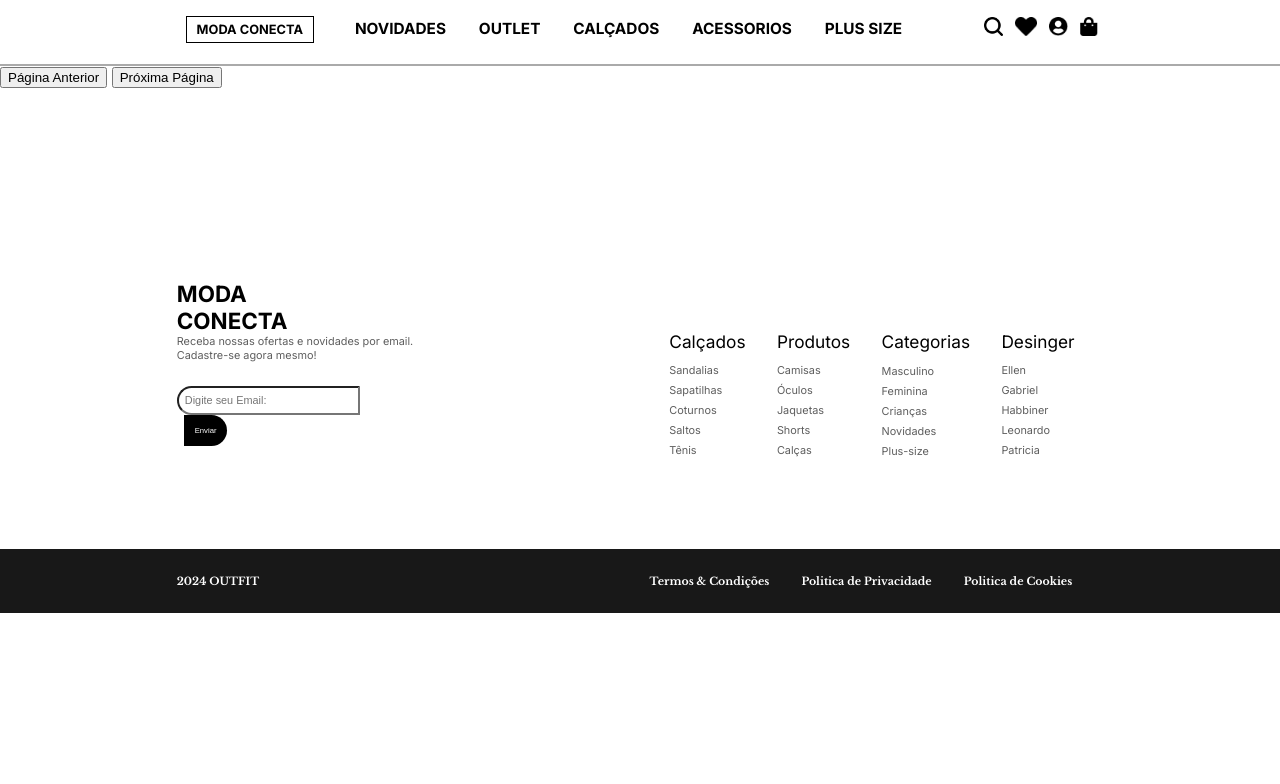
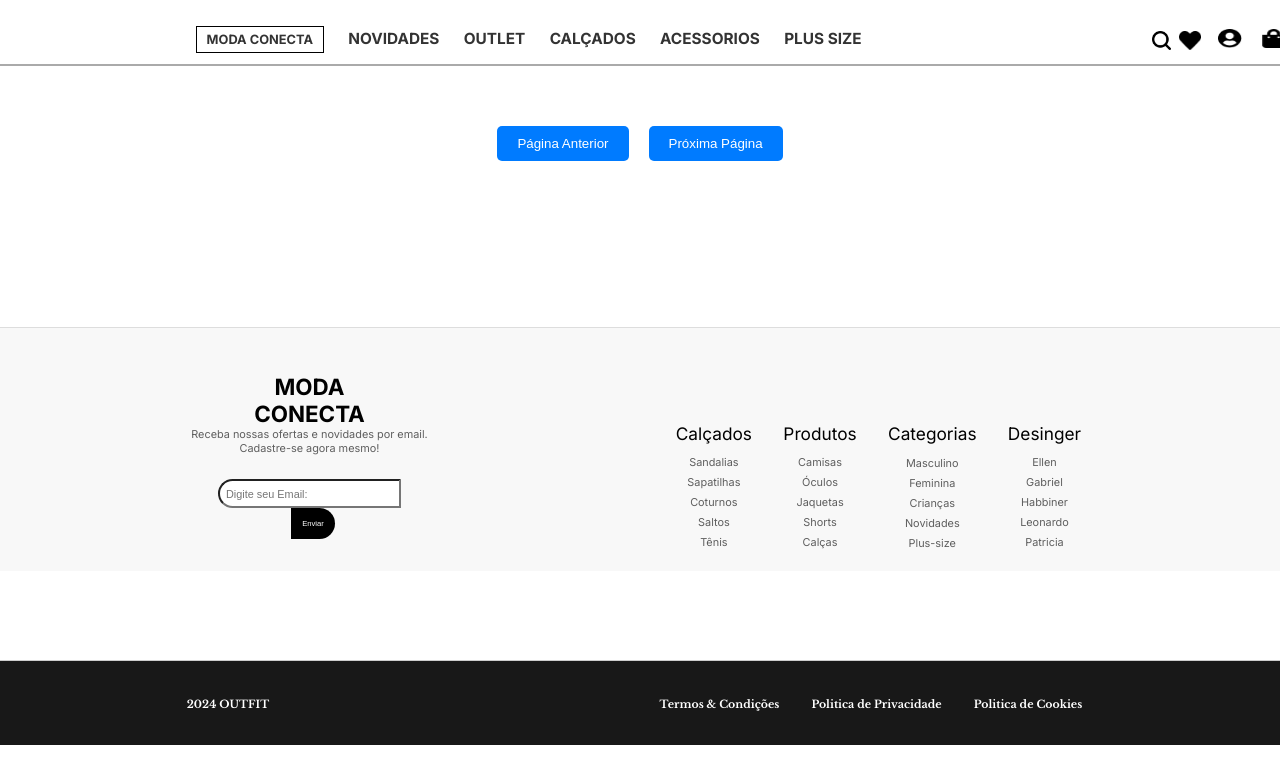
Before and after one commit to habbiner/moda-conecta, a website: page tela-produtos.html in a window 1280 px wide. Drawn offline with nearby package versions, Linux system fonts and the light colour scheme; files that its build step writes are made by us from their sources; a web font is replaced by a local one.

Commit message:
Update ellen tela-produtos.css

```diff
--- a/css/tela-produtos.css
+++ b/css/tela-produtos.css
@@ -1,17 +1,29 @@
 .container {
     display: flex;
     flex-wrap: wrap;
+    justify-content: center;
+    padding: 20px;
 }
 
 .produto {
     width: 200px;
     margin: 10px;
     text-align: center;
+    border: 1px solid #ccc;
+    padding: 10px;
+    box-shadow: 0 4px 8px rgba(0,0,0,0.1);
+    border-radius: 8px;
+    transition: transform 0.3s;
+}
+
+.produto:hover {
+    transform: translateY(-5px);
 }
 
 .produto img {
     width: 100%;
     height: auto;
+    border-radius: 8px;
 }
 
 .produto h2 {
@@ -21,4 +33,76 @@
 
 .produto p {
     font-weight: bold;
+    color: #555;
 }
+
+.nav-bar {
+    display: flex;
+    justify-content: space-between;
+    align-items: center;
+    background-color: #f8f8f8;
+    padding: 10px 20px;
+    border-bottom: 1px solid #ddd;
+}
+
+.nav-bar a {
+    text-decoration: none;
+    color: #333;
+    margin: 0 10px;
+    font-weight: bold;
+}
+
+.icon-nav-bar {
+    width: 24px;
+    height: 24px;
+    margin-left: 10px;
+}
+
+.div-icons-nav-bar {
+    display: flex;
+    align-items: center;
+}
+
+.div-footer {
+    padding: 20px;
+    background-color: #f8f8f8;
+    border-top: 1px solid #ddd;
+    text-align: center;
+}
+
+.footer-do-footer {
+    padding: 10px;
+    background-color: #e8e8e8;
+    border-top: 1px solid #ccc;
+    text-align: center;
+}
+
+.h-footer-listas, .p1-footer-do-footer, .p-footer-do-footer {
+    margin: 5px 0;
+}
+
+.a-footer-listas {
+    text-decoration: none;
+    color: #333;
+}
+
+.button-container {
+    display: flex;
+    justify-content: center;
+    margin-top: 20px;
+}
+
+.button-container button {
+    margin: 0 10px;
+    padding: 10px 20px;
+    background-color: #007bff;
+    color: #fff;
+    border: none;
+    border-radius: 5px;
+    cursor: pointer;
+    transition: background-color 0.3s;
+}
+
+.button-container button:hover {
+    background-color: #0056b3;
+}
```
